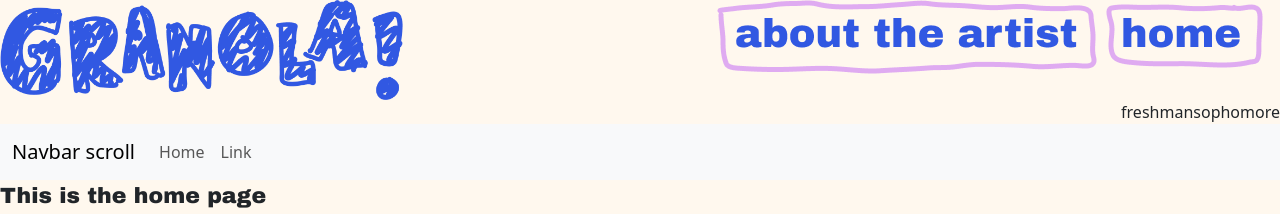
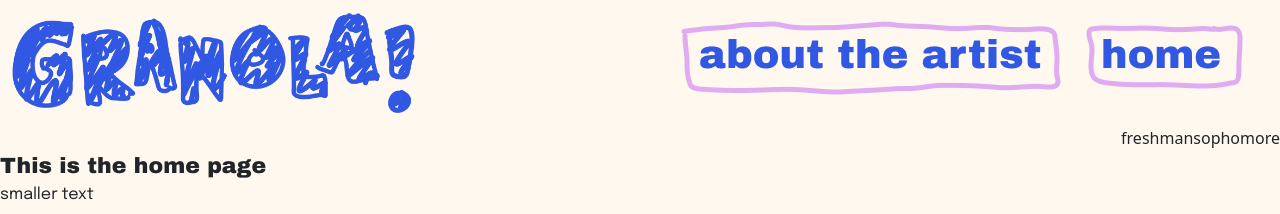
Before and after one commit to acemarino/Nola-Website, a React (Create React App) app in the folder nola-website/: page / in a window 1280 px wide. Shown: the top 214 px of the page. Built offline with nearby package versions, Linux system fonts and the light colour scheme.

Commit message:
New header nav
updated and fixed header nav so it collapses properly

```diff
--- a/nola-website/src/App.js
+++ b/nola-website/src/App.js
@@ -1,9 +1,9 @@
 import React from 'react';
 import Home from './pages/home.js';
-import Navigation from './components/navbar';
+
 import About from './pages/aboutMe.js';
 import Timeline from './components/timeline.jsx';
-import NavScrollExample from './components/nav2.jsx';
+import TopNav from './components/topNav.jsx';
 import 'bootstrap/dist/css/bootstrap.min.css'
 import { BrowserRouter as Router, Routes, Route } from "react-router-dom";
 function App() {
@@ -11,9 +11,8 @@ function App() {
     <>
     <div>
     <Router>
-      <Navigation/>
+      <TopNav></TopNav>
       <Timeline></Timeline>
-      <NavScrollExample></NavScrollExample>
       <Routes>
         <Route path="/" element={<Home />}/>
         <Route path="/aboutMe" element={<About />} />
--- a/nola-website/src/components/nav2.jsx
+++ /dev/null
@@ -1,28 +0,0 @@
-import Button from 'react-bootstrap/Button';
-import Container from 'react-bootstrap/Container';
-import Form from 'react-bootstrap/Form';
-import Nav from 'react-bootstrap/Nav';
-import Navbar from 'react-bootstrap/Navbar';
-import NavDropdown from 'react-bootstrap/NavDropdown';
-
-export default function NavScrollExample() {
-  return (
-    <Navbar expand="lg" className="bg-body-tertiary">
-      <Container fluid>
-        <Navbar.Brand href="#">Navbar scroll</Navbar.Brand>
-        <Navbar.Toggle aria-controls="navbarScroll" />
-        <Navbar.Collapse id="navbarScroll">
-          <Nav
-            className="me-auto my-2 my-lg-0"
-            style={{ maxHeight: '100px' }}
-            navbarScroll
-          >
-            <Nav.Link href="#action1">Home</Nav.Link>
-            <Nav.Link href="#action2">Link</Nav.Link>
-
-          </Nav>
-        </Navbar.Collapse>
-      </Container>
-    </Navbar>
-  );
-}
--- a/nola-website/src/components/navbar.jsx
+++ b/nola-website/src/components/navbar.jsx
@@ -17,8 +17,7 @@ export default function Navigation() {
 
           <li>
             <LinkContainer  to="/aboutMe" >
-              <div className='About'>
-              </div>
+              <div className='About'></div>
             </LinkContainer>
           </li>
           <li>
--- /dev/null
+++ b/nola-website/src/components/topNav.jsx
@@ -0,0 +1,39 @@
+import Container from 'react-bootstrap/Container';
+import Nav from 'react-bootstrap/Nav';
+import Navbar from 'react-bootstrap/Navbar';
+import {LinkContainer} from 'react-router-bootstrap'
+
+export default function TopNav() {
+  return (
+    <Navbar expand="lg" >
+      <Container fluid>
+      <LinkContainer to="/">
+        <Navbar.Brand >
+        <img src="./granola_doodle_logo.png" alt="bug" height={100} />
+        </Navbar.Brand>
+        </LinkContainer>
+        <Navbar.Toggle aria-controls="navbarScroll" />
+        <Navbar.Collapse id="navbarScroll">
+          <Nav
+            className="my-2 my-lg-0  ms-auto  "
+            style={{ maxHeight: '100px' }}
+            navbarScroll
+          >
+
+            <LinkContainer  to="/aboutMe" >
+            <Nav.Link >
+            <div className='About'></div>
+            </Nav.Link>
+            </LinkContainer>
+
+            <LinkContainer  to="/" >
+            <Nav.Link >
+            <div className='Home'></div>
+            </Nav.Link>
+            </LinkContainer>
+          </Nav>
+        </Navbar.Collapse>
+      </Container>
+    </Navbar>
+  );
+}
```
